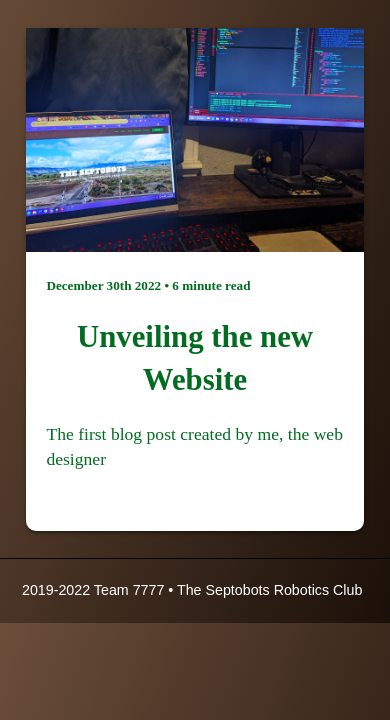
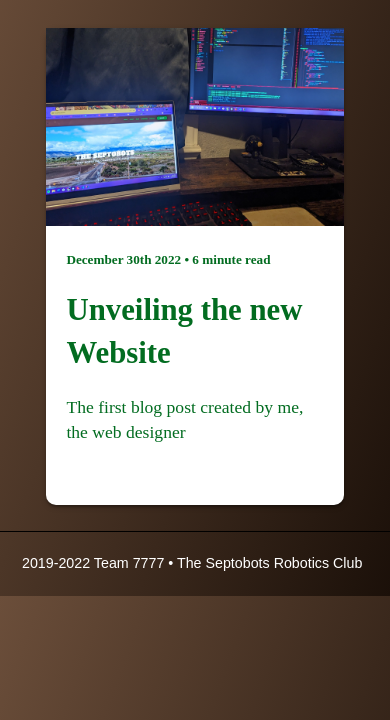
Before and after one commit to Septobots-Website/Septobots, a Gatsby site: page /blog in a window 390 px wide. Shown: the part 124-844 px from the top of the page. Built offline with nearby package versions, Linux system fonts and the light colour scheme; Gatsby itself is replaced by a stand-in of ours; a web font is replaced by a local one.

Commit message:
modified:   src/styles/global.css

```diff
--- a/src/styles/global.css
+++ b/src/styles/global.css
@@ -582,7 +582,8 @@ textarea {
 .blogBody h1{
     font-family: 'Cabin Sketch', cursive;
     font-size: 3.5rem;
-    padding-bottom:20px;
+    padding: 0 20px 20px 20px;
+    text-align: left;
 }
 .blogBody p{
     font-family: 'Tillana', cursive;
@@ -636,5 +637,6 @@ textarea {
     }
     .blogBody, .blog .blogBody{
         width: 100%;
+        padding: 0 20px 0 20px;
     }
 }
```
